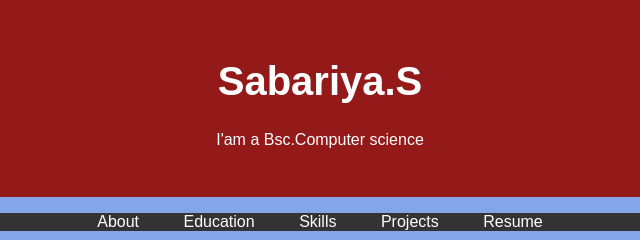
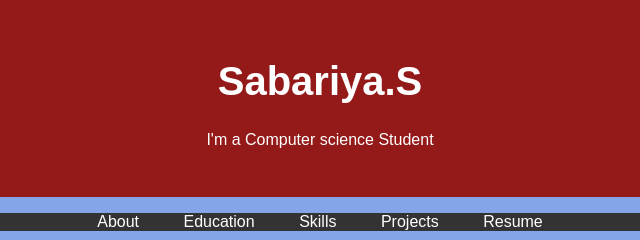
Before and after one commit to sabariya-17/digital--portfolio, a plain HTML site: page Index.html in a window 1280 px wide. Shown: the top 240 px of the page, 320-960 px from the left. Drawn offline with Linux system fonts and the light colour scheme.

Commit message:
Update Index.html

```diff
--- a/Index.html
+++ b/Index.html
@@ -97,7 +97,7 @@
             <!-- Add your profile picture here -->
             <img src="passport photo.jpg" alt="Your Profile Picture" class="profile-picture">
             <h1>Sabariya.S</h1>
-            <p>I'am a Bsc.Computer science</p>
+            <p>I'm a Computer science Student</p>
         </div>
     </header>
 
```
